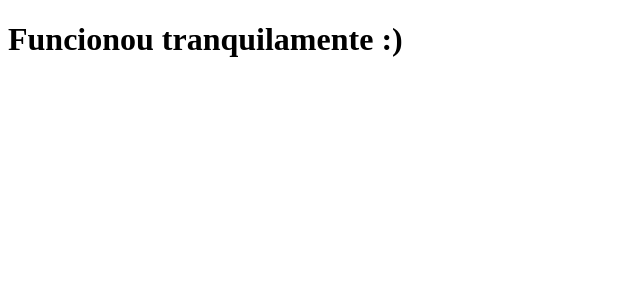
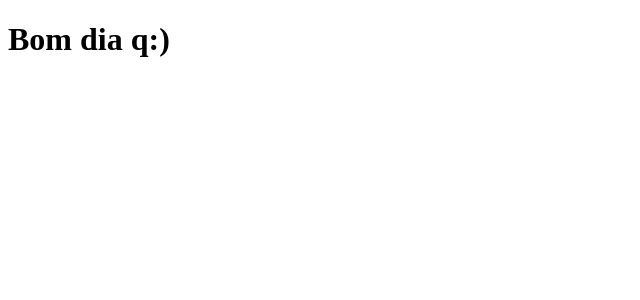
Before and after one commit to goldcontrole/Premium.card, a Next.js app: page / in a window 1280 px wide. Shown: the top 300 px of the page, without its empty margins (0-640 px from the left). Built offline with nearby package versions, Linux system fonts and the light colour scheme.

Commit message:
Testando a frase de Bom dia

```diff
--- a/pages/index.js
+++ b/pages/index.js
@@ -1,5 +1,5 @@
 function Home() {
-    return <h1>Funcionou tranquilamente :)
+    return <h1> Bom dia q:)
     </h1>
 
 }
```
